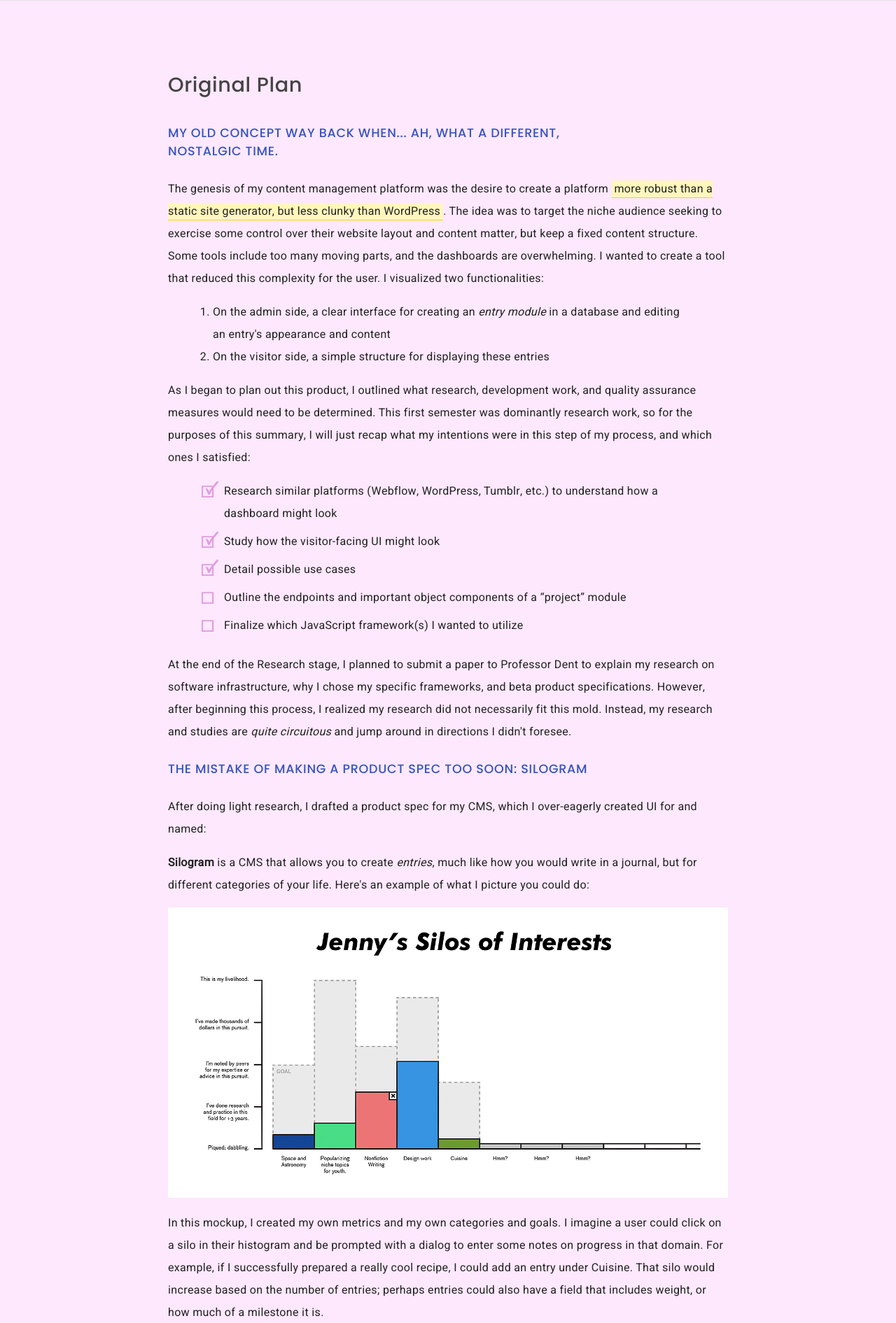
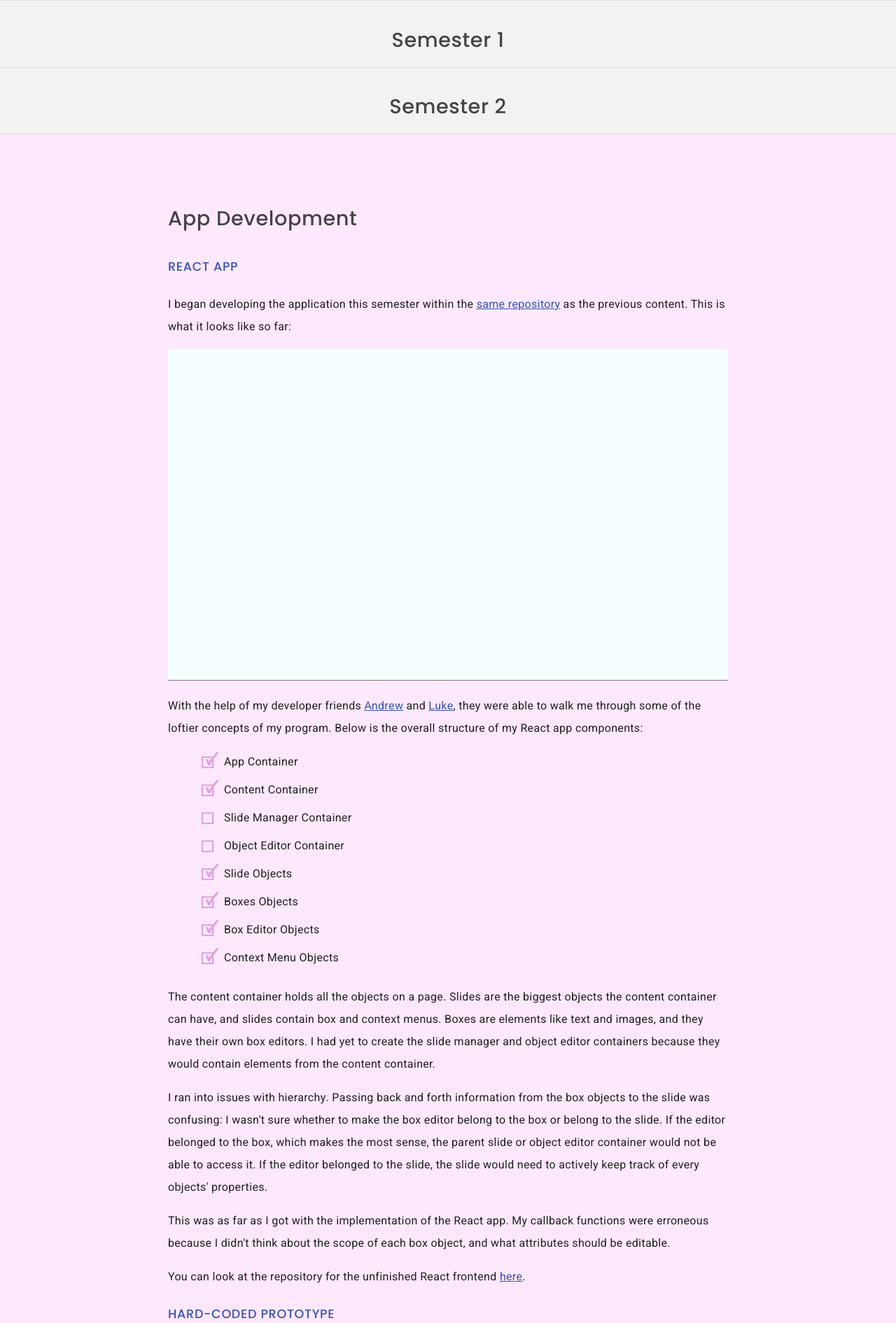
Before and after one commit to jennyliuzhang/jenny.world, a PHP site: page /490/index.html in a window 1280 px wide. Shown: the part 1038-2929 px from the top of the page at 70% size. Run offline with PHP 8.4, Linux system fonts and the light colour scheme; some libraries are stand-ins or nearby versions.

Commit message:
four ninety

```diff
--- a/490/index.html
+++ b/490/index.html
@@ -3,20 +3,48 @@
 		<title>ACAD 490</title>
 		<link href="https://fonts.googleapis.com/css?family=Heebo|Poppins:400,500" rel="stylesheet">
 		<link href="style.css" rel="stylesheet">
+		<script src="https://code.jquery.com/jquery-1.12.4.js"></script>
+		<script src="https://code.jquery.com/ui/1.12.1/jquery-ui.js"></script>
+		<script>
+		$(document).ready(function() {
+			$("#expandSem1").click(function() {
+			  $(".semester1").slideToggle();
+			});
+			$("#semester1 a").click(function() {
+			  $(".semester1").css('display','block');
+			});
+			$("#expandSem2").click(function() {
+			  $(".semester2").slideToggle();
+			});
+			$("#semester2 a").click(function() {
+			  $(".semester2").css('display','block');
+			});
+		});
+		</script>
 	</head>
 	<body>
 		<nav>
-			<a href="#original">Original Plan</a>
-			<a href="#research">Research</a>
-			<a href="#studies">Studies</a>
-			<a href="#pivot">The Pivot</a>
+			<div id="semester1">
+				<h3>Semester 1</h3><br>
+				<a href="#original">Plan</a>
+				<a href="#research">Research</a>
+				<a href="#studies">Studies</a>
+				<a href="#pivot">Concept Pivot</a>
+			</div>
+
+			<div id="semester2">
+				<h3>Semester 2</h3><br>
+				<a href="#development">Development</a>
+				<a href="#testing">Testing</a>
+				<a href="#takeaways">Takeaways</a>
+			</div>
 		</nav>
 
 		<div class="slide intro">
 			<div class="wrap">
 				<h1>Jenny Zhang<br>
 					ACAD 490 with Patrick Dent<br>
-					Fall 2017 Summary</h1>
+					Spring 2017 Summary</h1>
 				<h2>Jenny's Directed Research Project, featuring all her pitfalls, pivots, and progress.</h2>
 				<p>I began the semester with the goal to create a fully functioning CMS platform, but soon realized just how ambitious such a project was. As someone who has had splotchy experience developing a full-stack program, I was an eager, naive child.</p>
 				<p>I determined a goal without being completely aware of all of its moving parts. Thus, this story of my Fall 2017 research outlines my web development attempts and experiences this semester, and how they contribute to my product moving forward.</p>
@@ -42,7 +70,11 @@
 			</div>
 		</div>
 
-		<div id="original" class="slide original">
+		<div class="slide divider" id="expandSem1">
+			<h1>Semester 1</h1>
+		</div>
+
+		<div id="original" class="slide original semester1">
 			<div class="wrap">
 				<h1>Original Plan</h1>
 				<h2>My old concept way back when... ah, what a different, nostalgic time.</h2>
@@ -82,7 +114,7 @@
 			</div>
 		</div>
 
-		<div id="research" class="slide research">
+		<div id="research" class="slide research semester1">
 			<div class="wrap">
 				<h1>Dashboard Research</h1>
 				<h2>My interactions with the existing web design tools of Webflow, WordPress, and Tumblr.</h2>
@@ -140,7 +172,7 @@
 			</div>
 		</div>
 
-		<div id="studies" class="slide studies">
+		<div id="studies" class="slide studies semester1">
 			<div class="wrap">
 				<h1>One Pager Studies</h1>
 				<h2>My takeaways from exposure to hundreds of one page/simple websites.</h2>
@@ -175,7 +207,7 @@
 		</div>
 
 
-		<div id="pivot" class="slide pivot">
+		<div id="pivot" class="slide pivot semester1">
 			<div class="wrap">
 				<h1>The Pivot</h1>
 				<p>Through my research and studies, I began to identify the key components of an effective editor interface, and a simple website with a collection item. <span class="highlight">These apply across all website genres and aesthetic styles.</span></p>
@@ -217,5 +249,113 @@
 				</ol>
 			</div>
 		</div>
+
+		<div class="slide divider" id="expandSem2">
+			<h1>Semester 2</h1>
+		</div>
+
+		<div id="development" class="slide development semester2">
+			<div class="wrap">
+				<h1>App Development</h1>
+				<h2>React App</h2>
+				<p>I began developing the application this semester within the <a href="https://github.com/jennyliuzhang/silogram/tree/master/silogram-frontend" target="_blank">same repository</a> as the previous content. This is what it looks like so far:</p>
+				<img src="img/screenshot.gif" alt="">
+				<p>With the help of my developer friends <a href="http://andrewjiang.com" target="_blank"> Andrew</a> and <a href="https://www.lucasmcgartland.com/" target="_blank">Luke</a>, they were able to walk me through some of the loftier concepts of my program. Below is the overall structure of my React app components:
+				<ul>
+					<li><img src="img/checkbox-checked.png" alt="">App Container</li>
+					<li><img src="img/checkbox-checked.png" alt="">Content Container</li>
+					<li><img src="img/checkbox-open.png" alt="">Slide Manager Container</li>
+					<li><img src="img/checkbox-open.png" alt="">Object Editor Container</li>
+					<li><img src="img/checkbox-checked.png" alt="">Slide Objects</li>
+					<li><img src="img/checkbox-checked.png" alt="">Boxes Objects</li>
+					<li><img src="img/checkbox-checked.png" alt="">Box Editor Objects</li>
+					<li><img src="img/checkbox-checked.png" alt="">Context Menu Objects</li>
+				</ul>
+				<p>The content container holds all the objects on a page. Slides are the biggest objects the content container can have, and slides contain box and context menus. Boxes are elements like text and images, and they have their own box editors. I had yet to create the slide manager and object editor containers because they would contain elements from the content container.</p>
+				<p>I ran into issues with hierarchy. Passing back and forth information from the box objects to the slide was confusing: I wasn't sure whether to make the box editor belong to the box or belong to the slide. If the editor belonged to the box, which makes the most sense, the parent slide or object editor container would not be able to access it. If the editor belonged to the slide, the slide would need to actively keep track of every objects' properties.</p>
+				<p>This was as far as I got with the implementation of the React app. My callback functions were erroneous because I didn't think about the scope of each box object, and what attributes should be editable.</p>
+				<p>You can look at the repository for the unfinished React frontend <a href="https://github.com/jennyliuzhang/silogram/tree/master/silogram-frontend" taret="_blank">here</a>.</p>
+
+				<h2>Hard-coded Prototype</h2>
+				<p>I decided to focus on a hard-coded version because manipulating the front-end with my own JavaScript and helper functions made more sense to me than developing components within a hierarchy. Especially for a lo-fi prototype, I just needed elements to behave as they should.</p>
+				<p>Below is the hard-coded prototype. Double-click activates the context menu.</p>
+				<iframe width="100%" height="600px" src="file:///Users/jenny/Desktop/jenny.world/jenny.world/490/prototypes/index.html"></iframe>
+				<p>You can look at this in its own window <a href="file:///Users/jenny/Desktop/jenny.world/jenny.world/490/prototypes/index.html" target="_blank">here</a>.</p>
+			</div>
+		</div>
+
+		<div id="testing" class="slide testing semester2">
+			<div class="wrap">
+				<h1>Testing</h1>
+				<p>For the testing of this project, I first asked each of my testers what their experience was with making websites. I chose people I thought fit the prospective market for this tool: <span class="highlight">young adults who are technically skilled but not quite advanced.</span> I first asked them what their experiences were with making websites. All testers:</p>
+					<ol>
+						<li>Have never developed a website on their own</li>
+						<li>Tried template tools like WordPress or Wix at some point</li>
+						<li>Found almost each of these tools disorienting at first, or gave up</li>
+						<li>Found tutorials unclear; tools expected users to know <em>something</em> about creating a website</li>
+					</ol>
+				<p>After these preliminary questions, I walked through the screenshots of my mockups together with each tester to understand their natural user flow. At each stage, I asked the following questions:
+					<ol>
+						<li>Tell me what you see on this slide.</li>
+						<li>What would you do next?</li>
+						<li>Is this what you expected to happen? If not, why and what would you change?</li>
+					</ol>
+				<p>I circled the click-through action items for each slide in yellow. For each prompt, I observed the users locate and find these prompts in the UI.</p>
+
+				<h2>Introduction and creating a slide</h2>
+				<img src="img/giffy-1.gif" alt="">
+				<p>The mockups opened with an intro modal, and a blank interface. I prompted them to start a website by creating a new slide.</p>
+				<h3>New Slide</h3>
+				<p>This was a pretty straightforward task. Everyone clicked on the New Slide button, because on the blank interface it directed them to do so.</p>
+				<p>I did get feedback that the concept of slides was confusing, though, which goes against my hypothesis that it would be easier to understand. This specific feedback surfaced a few questions:</p>
+					<ol>
+						<li>Are slides stacked on one page vertically or horizontally?</li>
+						<li>Can each slide be its own page instead?</li>
+						<li>Do slides behave like a photo gallery? Can I use my arrow keys?</li>
+						<li>Does it even make sense to scroll through slides vertically?</li>
+					</ol>
+				<p>Though I envisioned the application to be a single-page scrolling website, with slides as stacked vertical blocks, testing made me realize that <span class="highlight">"slides" is a misleading word.</span> Even for an MVP, the functionality I prototyped may not actually make sense to many users.</p>
+
+				<h2>Editing objects</h2>
+				<img src="img/giffy-2.gif" alt="">
+				<p>This step in the prototype let me observe how users interacted with the other editor modules on the screen: the controller at the top, and the Objects Editor on the right. I got insights about their expectations and how these modules might be changed.</p>
+				<h3>Controller</h3>
+				<p>The controller at the top of the screen made sense to my users, but I did get feedback to make it more icon-based or toolbar-like, and perhaps to move "Export Website" into its own section as a standalone button.</p>
+				<p>Something interesting one of my testers said something insightful about exporting:</p>
+				<blockquote>"[The  Export button] could go in the bottom right corner, or top right corner, because it makes sense for the next step to move you from left to right... In video games, 'next' prompts are usually on the right."</blockquote>
+				<p>In my front-end coded prototype, I hid all of these controller items in a double-click context menu, but this proved inaccessible. For testing, I decided to put controller items in te controller panel.</p>
+				<p>However, having this controller also seemed to <span class="highlight">clutter the workspace</span>. Another tester didn't understand what the functional difference between the controller and the slide editor was, and believed they could be combined or reorganized.</p>
+
+				<h3>Object Editor</h3>
+				<p>This prototype tested how users edited slide objects and text objects. For slides, editing attributes made sense in this distinct module. For text, however, it was a little more confusing.</p>
+				<p>This was my initial idea: an interface where the object editor was connected to each object, and any and all attributes can be edited in this module.</p>
+				<img src="img/object-editor2.jpg" alt="">
+				<p>Because I was unsure how to develop this, I decided to avoid it for the prototype. Luke also advised against this interface because the editor would not be fixed to the screen, so for large objects that could potentially span larger than one fold of a screen, the placement of the editor would be a challenge. So, I divided object editing options this way:</p>
+				<img src="img/object-editor1.jpg" alt="">
+				<p>For editing text, my prototype split up the Object Editor from the text editor attributes, notwithstanding the text alignment, which I put in the Object Editor. Though it was straightforward, the testers were almost <span class="highlight">unanimously confused</span> by the contents of the Object Editor. Upon examination, it made sense that the position-based attributes (the characteristics of the textbox that weren't related to the look of the actual text) were in their own dialog. However, these functions weren't immediately obvious&mdash;especially the positioning function.</p>
+
+				<h2>Adding slides</h2>
+				<img src="img/giffy-3.gif" alt="">
+				<p>This is when the slides-based capability became more obvious to most testers. They could visually see that the page would scroll, and the slides would be stacked. I asked them make a new slide, add an image to it, and tell me how they would make the image fill the slide.</p>
+				<p>Everyone preferred to drag the corners of the image to fill the screen. They expected a "snap-to-grid" behavior. <span class="highlight">No one understood the Object Editor width function.</span> This validated my hypothesis that drag and drop is necessary, and why tools like WordPress and Webflow that do not allow positioning and resizing happen via drag and drop have such huge learning curves.</p>
+
+				<h2>Post-test</h2>
+				<p>After playing around with the prototypes, I asked each tester what they enjoyed, what they didn't, and what they would change about the process. Here are the most actionable steps:</p>
+				<ol>
+					<li>Templatize some image and textbox size settings. Drag-and-drop gives users a lot of leeway to just "eyeball" and mess up. By letting them choose from a set of options, it makes it easier to make a well-designed website.</li>
+					<li>Slides concept and interface needs to be rethought, or renamed. Especially navigating between slides, which was ignored by the prototype.</li>
+					<li>Highlight color of active objects is good, but needs to be less jarring.</li>
+					<li>Look to Microsoft Word, Publisher, Pages, and Keynote for object editing ideas. How do they organize their hierarchy, and what can be replicated? How can it serve as a model?</li>
+					<li>Advanced object and text editing could be contained within the Object Editor, but obvious things like font and size should be apparent.</li>
+				</ol>
+			</div>
+		</div>
+
+		<div id="takeaways" class="slide takeaways semester2">
+			<div class="wrap">
+				<h1>Takeaways</h1>
+				<p></p>
+			</div>
+		</div>
 	</body>
 </html>
--- a/490/prototypes/contextmenu/contextMenu.js
+++ b/490/prototypes/contextmenu/contextMenu.js
@@ -54,7 +54,7 @@
         return this;
     };
     $.fn.contextMenu.defaults = {
-        triggerOn: 'click', //avaliable options are all event related mouse plus enter option
+        triggerOn: 'dblclick', //avaliable options are all event related mouse plus enter option
         subMenuTriggerOn: 'hover click',
         displayAround: 'cursor', // cursor or trigger
         mouseClick: 'left',
--- a/490/style.css
+++ b/490/style.css
@@ -14,22 +14,51 @@ nav {
 	z-index: 100;
 }
 
-	nav a, nav a:visited {
-		margin-right: 0.5em;
-		font: normal 1em/2em "Heebo", sans-serif;
+	#semester1, #semester2 {
+		display: inline-block;
+		width: 400px;
+		text-align: left;
+	}
+
+		#semester1 { opacity: 0.4; }
+
+	nav a {
+		display: inline-block;
+		font: normal 1em "Heebo", sans-serif;
 		color: #444;
 		text-decoration: none;
 		letter-spacing: 0.04em;
+		text-align: left;
+	}
+
+	nav h3 {
+		text-align: left;
+		display: block;
+		margin: 0;
+		padding: 0;
 	}
 
 	nav a:hover { color: #ff502d; }
-
-	nav a:last-child { margin-right: 0; }
 
 .slide {
 	min-height: 94vh;
 	padding: 3em 0 2em;
 }
+
+	.divider {
+		padding: 0em;
+		text-align: center;
+		min-height: 60px;
+		height: 60px;
+		border-bottom: 1px solid #ddd;
+	}
+
+	.divider:hover {
+		cursor: pointer;
+		text-decoration: underline;
+	}
+
+	.semester1 { display: none; }
 
 .wrap {
 	margin: auto;
@@ -61,6 +90,12 @@ ul li img {
 	position: absolute;
 	left: 3em;
 	width: 25px;
+}
+
+blockquote {
+	position: relative;
+	font: normal 1.1em/2em "Heebo", sans-serif;
+	letter-spacing: 0.02em;
 }
 
 h1 {
@@ -106,7 +141,7 @@ img {
 	border-bottom: 1px solid #e4e4e4;
 }
 
-.original {
+.original, .development {
 	background: #fde8fd;
 	border-bottom: 1px solid #f2d5f2;
 }
@@ -126,6 +161,16 @@ img {
 	border-bottom: 1px solid #f2f2f2;
 }
 
+.testing {
+	background: #c3e9d5;
+	border-bottom: 1px solid #a9dcc2;
+}
+
+.takeaways {
+	background: #fff8e6;
+	border-bottom: 1px solid #f5ead0;
+}
+
 @media screen
     and (min-device-width: 460px)
 	and (min-width: 460px) {
```
Also changed, not shown: 490/prototypes/index.html (+14 -11 lines), 490/prototypes/js/addText.js (+15 -4 lines), 490/prototypes/js/currentSlide.js (+75 -4 lines), 490/prototypes/style.css (+65 -2 lines), 490/img/dev-screen.gif (added), 490/img/giffy-1.gif (added), 490/img/giffy-2.gif (added), 490/img/giffy-3.gif (added), 490/img/object-editor1.jpg (added), 490/img/object-editor2.jpg (added), 490/img/screenshot.gif (added).
